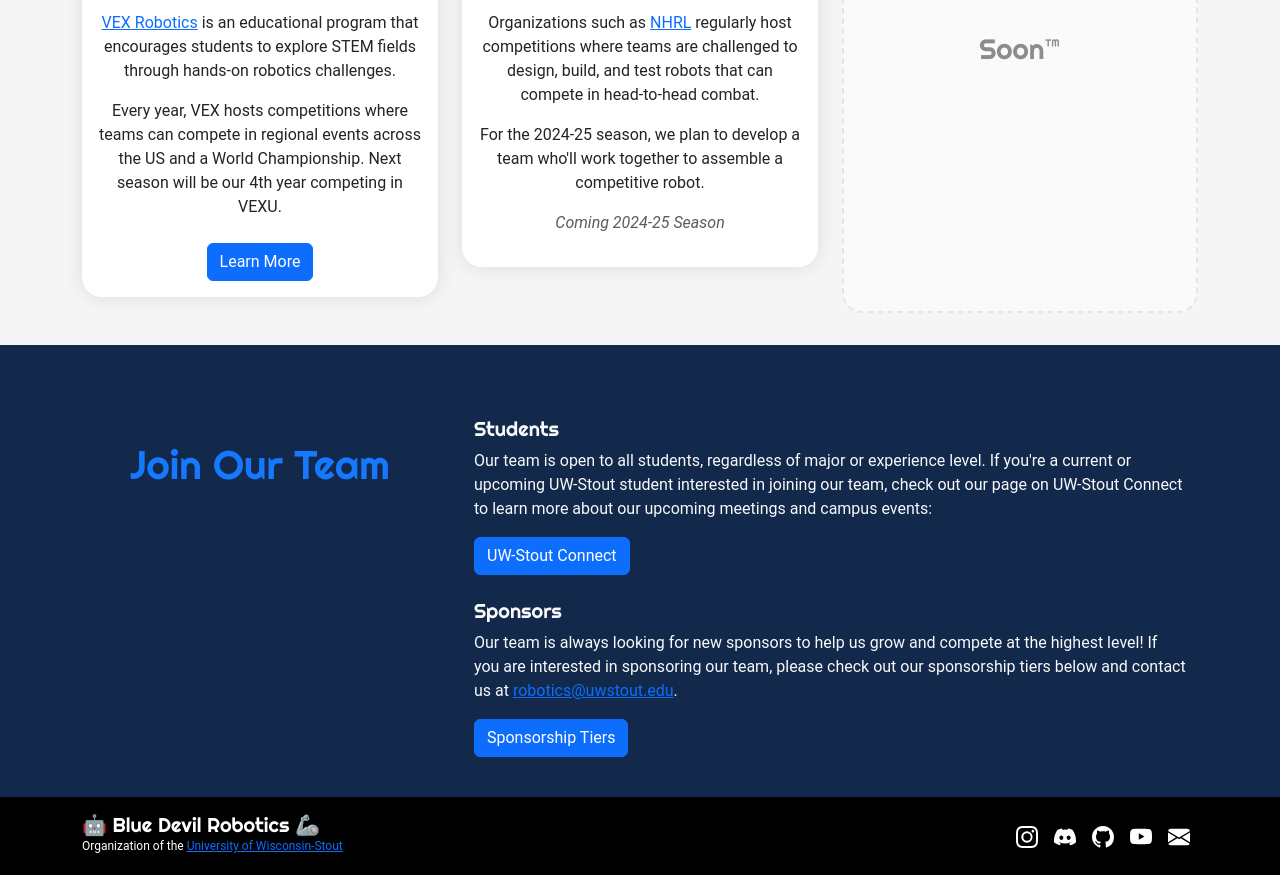
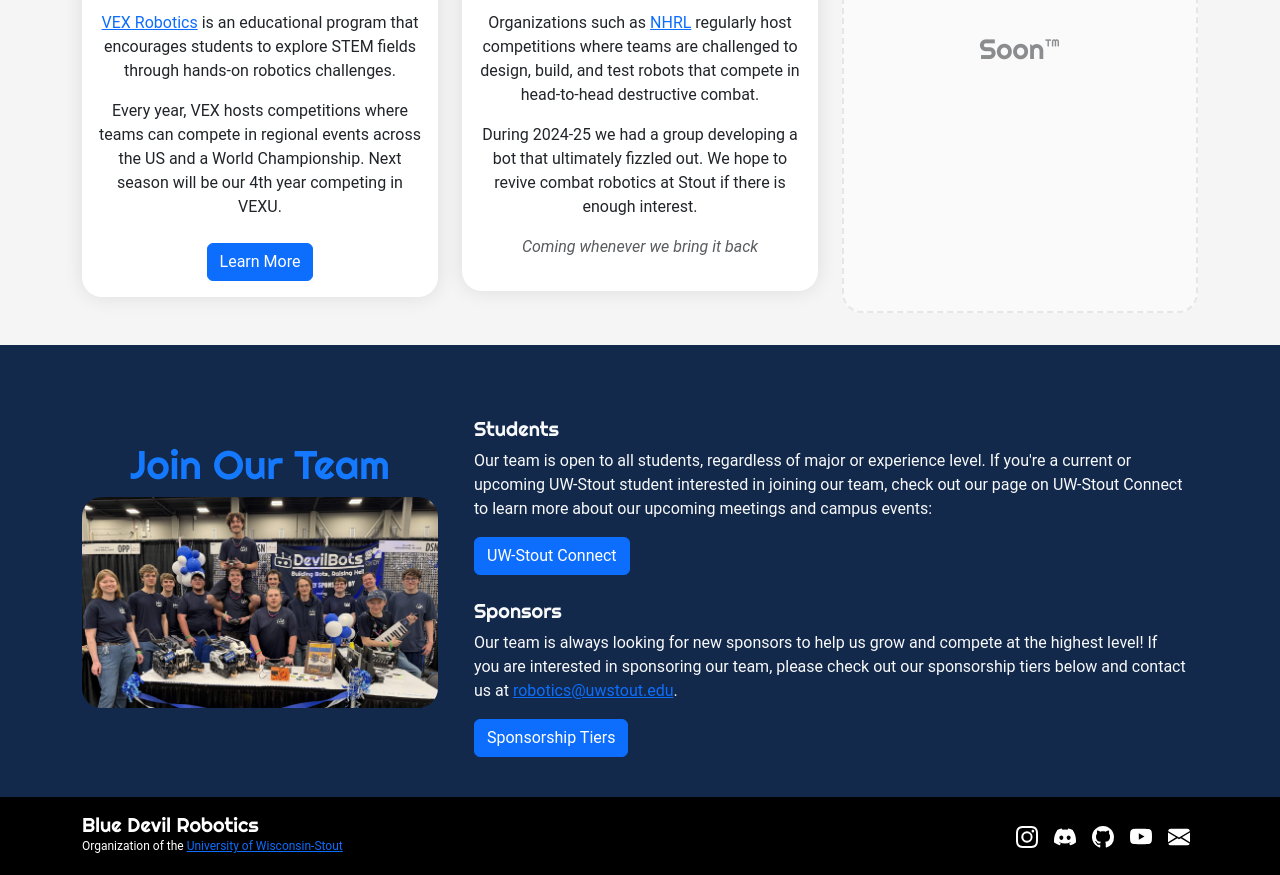
Before and after one commit to UWST-Robotics/DevilBots-Website, a React (Vite) app: page / in a window 1280 px wide. Shown: the part 1346-2221 px from the top of the page. Built offline with nearby package versions, Linux system fonts and the light colour scheme.

Commit message:
add team photo and update battlebots text

```diff
--- a/src/components/sections/Footer.tsx
+++ b/src/components/sections/Footer.tsx
@@ -9,7 +9,7 @@
                 <Row className={"pt-3 pb-3"}>
                     <Col className={"m-auto text-center text-md-start"}>
                         <h1 className={"fs-5 mb-0"}>
-                            🤖 Blue Devil Robotics 🦾
+                            Blue Devil Robotics
                         </h1>
                         <p style={{fontSize: 12}} className={"mb-1"}>
                             Organization of the <a href={"https://www.uwstout.edu"}>University of Wisconsin-Stout</a>
--- a/src/components/sections/JoinTeam.tsx
+++ b/src/components/sections/JoinTeam.tsx
@@ -9,6 +9,13 @@
                         <h1 id={"join-team"}> {/* Document scrolls to this ID */}
                             Join Our Team
                         </h1>
+
+                        <img
+                        className={"w-100"}
+                        src={"/images/Team-photo.jpg"}
+                        alt={"The 2025-26 team at Worlds"}
+                        style={{ borderRadius: '20px' }}
+                        />
                     </Col>
                     <Col md={8} className={"text-light p-4"}>
                         <h5 className={"text-header"}>
--- a/src/components/sections/ProjectsSection.tsx
+++ b/src/components/sections/ProjectsSection.tsx
@@ -30,15 +30,15 @@
                     >
                         <p>
                             Organizations such as <a href={"https://www.nhrl.io/"}>NHRL</a> regularly host competitions
-                            where teams are challenged to design, build, and test robots that can compete in
-                            head-to-head combat.
+                            where teams are challenged to design, build, and test robots that compete in
+                            head-to-head destructive combat.
                         </p>
                         <p>
-                            For the 2024-25 season, we plan to develop a team who'll work together to assemble a
-                            competitive robot.
+                            During 2024-25 we had a group developing a bot that ultimately fizzled out. We hope to revive
+                            combat robotics at Stout if there is enough interest.
                         </p>
                         <p className={"text-muted fst-italic"}>
-                            Coming 2024-25 Season
+                            Coming whenever we bring it back
                         </p>
                     </ProjectPanel>
                 </Col>
```
Also changed, not shown: public/images/Team-photo.jpg (added).
